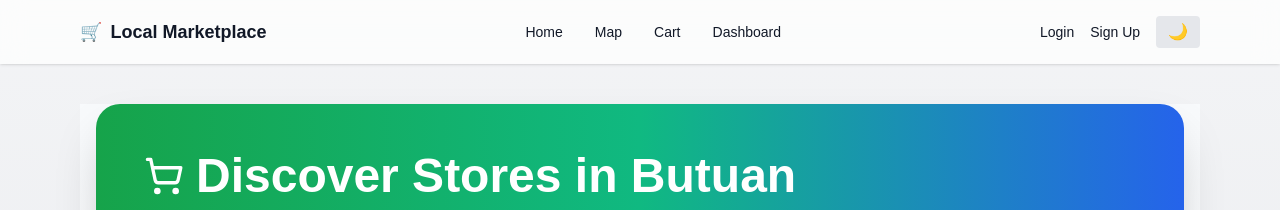
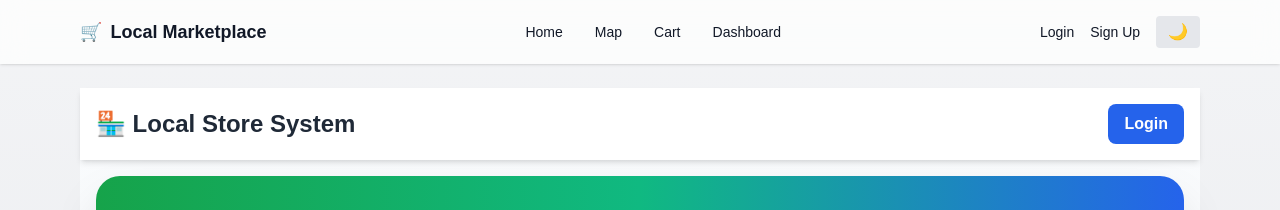
Before and after one commit to NicoTheNoobProgrammer/local-store-system, a Next.js app: page / in a window 1280 px wide. Shown: the top 210 px of the page. Built offline with nearby package versions, Linux system fonts and the light colour scheme; no server answers; the database is empty.

Commit message:
✨ add logout button and user greeting to homepage
- Add header with logged-in user email display
- Add Logout button that clears localStorage and redirects
- Show Login button if not authenticated
- Improve header with sticky positioning
- Better UX for authentication state

```diff
--- a/src/app/page.tsx
+++ b/src/app/page.tsx
@@ -1,14 +1,23 @@
 "use client";
 
 import { useEffect, useState } from "react";
+import { useRouter } from "next/navigation";
 import Link from "next/link";
-import { MapPin, ShoppingCart, Store } from "lucide-react";
+import { MapPin, ShoppingCart, Store, LogOut } from "lucide-react";
 
 export default function Home() {
+  const router = useRouter();
   const [stores, setStores] = useState<any[]>([]);
   const [search, setSearch] = useState("");
+  const [user, setUser] = useState<any>(null);
 
   useEffect(() => {
+    // Get user from localStorage
+    const userData = localStorage.getItem("user");
+    if (userData) {
+      setUser(JSON.parse(userData));
+    }
+
     fetch("/api/stores")
       .then(async (res) => {
         if (!res.ok) return []; // ✅ prevent crash
@@ -18,12 +27,47 @@ export default function Home() {
       .catch(() => setStores([])); // ✅ fallback
   }, []);
 
+  const handleLogout = () => {
+    localStorage.removeItem("user");
+    router.push("/login");
+  };
+
   const filtered = stores.filter((s) =>
     s.name.toLowerCase().includes(search.toLowerCase())
   );
 
   return (
     <div className="min-h-screen bg-gradient-to-b from-slate-50 to-white dark:from-gray-900 dark:to-gray-800">
+      {/* HEADER with Logout */}
+      <div className="bg-white dark:bg-gray-800 shadow-md p-4 sticky top-0 z-10">
+        <div className="max-w-6xl mx-auto flex items-center justify-between">
+          <h1 className="text-2xl font-bold text-gray-800 dark:text-white">🏪 Local Store System</h1>
+          <div className="flex items-center gap-4">
+            {user && (
+              <>
+                <div className="text-right">
+                  <p className="text-sm text-gray-600 dark:text-gray-400">Logged in as</p>
+                  <p className="font-semibold text-gray-800 dark:text-white">{user.email}</p>
+                </div>
+                <button
+                  onClick={handleLogout}
+                  className="flex items-center gap-2 bg-red-600 hover:bg-red-700 text-white px-4 py-2 rounded-lg transition font-semibold"
+                >
+                  <LogOut size={18} /> Logout
+                </button>
+              </>
+            )}
+            {!user && (
+              <Link href="/login">
+                <button className="bg-blue-600 hover:bg-blue-700 text-white px-4 py-2 rounded-lg transition font-semibold">
+                  Login
+                </button>
+              </Link>
+            )}
+          </div>
+        </div>
+      </div>
+
       {/* HERO */}
       <div className="bg-gradient-to-r from-green-600 via-emerald-500 to-blue-600 text-white p-12 rounded-3xl mb-10 shadow-2xl mx-4 mt-4">
         <h1 className="text-5xl font-bold flex items-center gap-3 mb-3">
```
